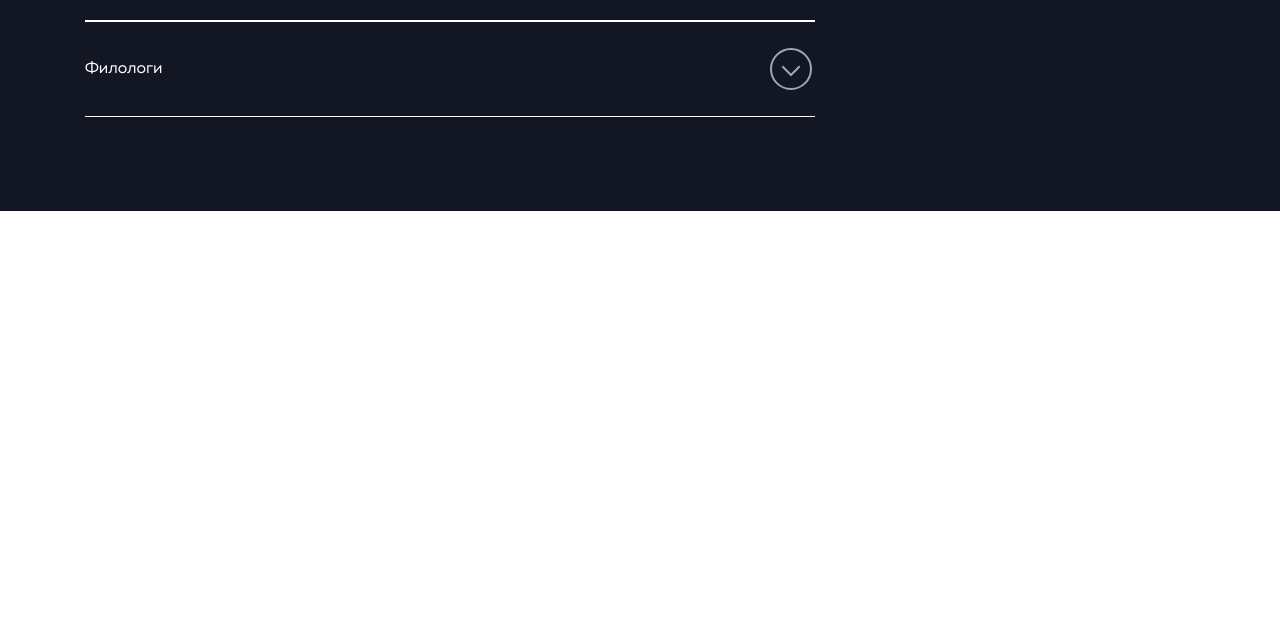
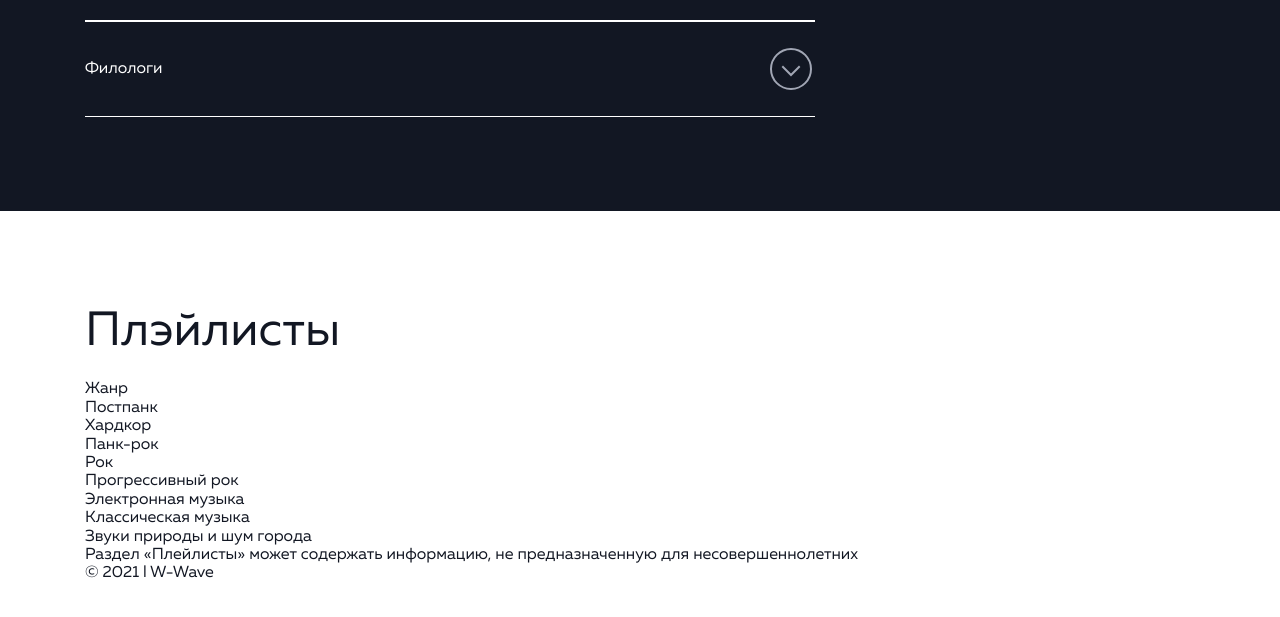
Before and after one commit to Taloverenko/itogovi-project, a plain HTML site: page index.html in a window 1280 px wide. Shown: the part 3160-3777 px from the top of the page. Drawn offline with Linux system fonts and the light colour scheme; files whose address does not match are found by name.

Commit message:
start playlists section

```diff
--- a/index.html
+++ b/index.html
@@ -671,9 +671,26 @@
     </div>
   </section>
 
-  <section>
+  <section class="play">
     <div class="container">
-
+      <div class="play__left">
+        <h2 class="play__heading">Плэйлисты</h2>
+        <p class="play__uldescr">Жанр</p>
+        <ul class="play__check list-reset">
+          <li class="play__genre">Постпанк</li>
+          <li class="play__genre">Хардкор</li>
+          <li class="play__genre">Панк-рок</li>
+          <li class="play__genre">Рок</li>
+          <li class="play__genre">Прогрессивный рок</li>
+          <li class="play__genre">Электронная музыка</li>
+          <li class="play__genre">Классическая музыка</li>
+          <li class="play__genre">Звуки природы и шум города</li>
+        </ul>
+        <p class="play__descr">
+          Раздел «Плейлисты» может содержать информацию, не предназначенную для несовершеннолетних
+        </p>
+        <p class="play__copyright">© 2021 l W-Wave</p>
+      </div>
     </div>
   </section>
 
```
